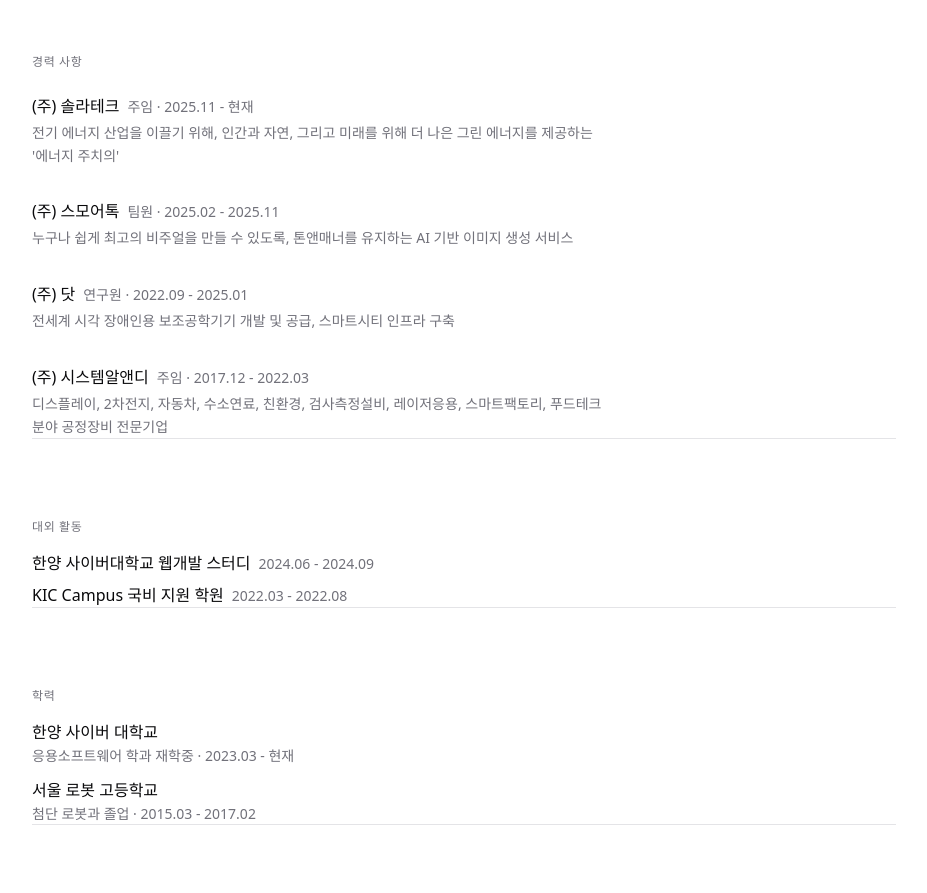
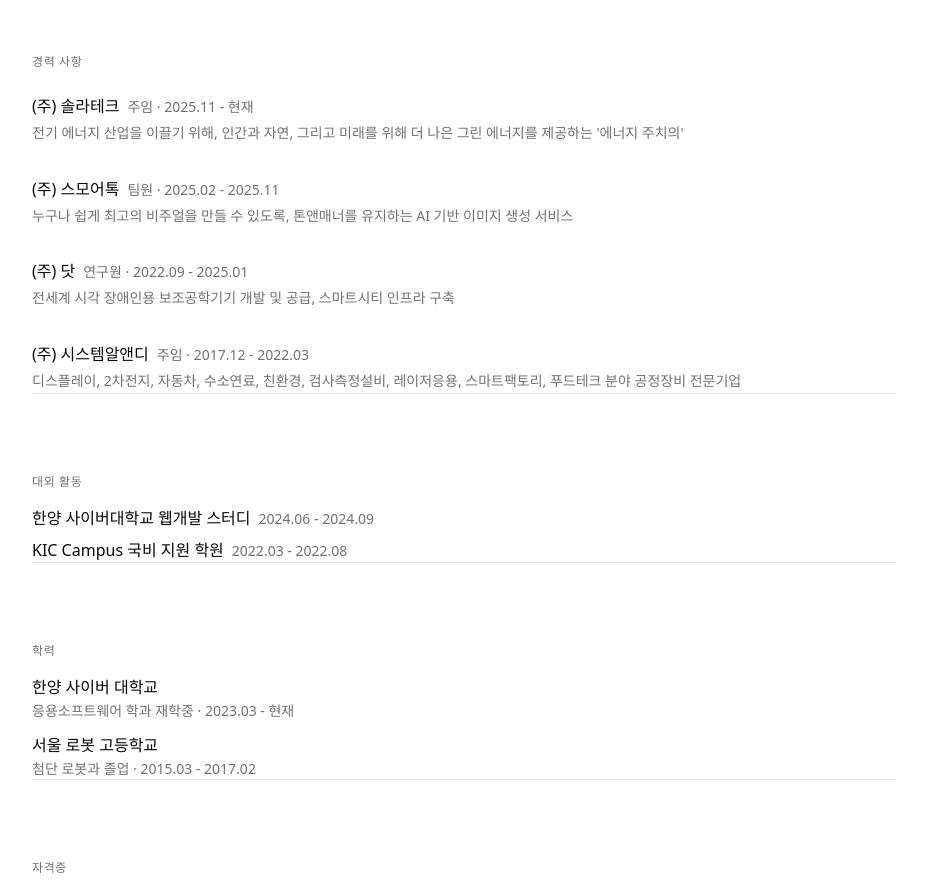
Before and after one commit to oobg/site, a React (Vite) app: page /about in a window 1280 px wide. Shown: the part 1120-2013 px from the top of the page, without its empty margins (176-1103 px from the left). Built offline with nearby package versions, Linux system fonts and the light colour scheme; a web font is replaced by a local one.

Commit message:
style: About 페이지 설명 텍스트의 너비 조정
- About 페이지의 설명 텍스트 클래스에서 최대 너비를 제거하고 전체 너비로 변경하여 레이아웃을 개선함

```diff
--- a/src/pages/about/index.tsx
+++ b/src/pages/about/index.tsx
@@ -201,7 +201,7 @@ export function AboutPage() {
                   </span>
                 </div>
                 {item.description ? (
-                  <p className="max-w-xl text-sm text-muted-foreground leading-relaxed">
+                  <p className="w-full text-sm text-muted-foreground leading-relaxed">
                     {item.description}
                   </p>
                 ) : null}
```
